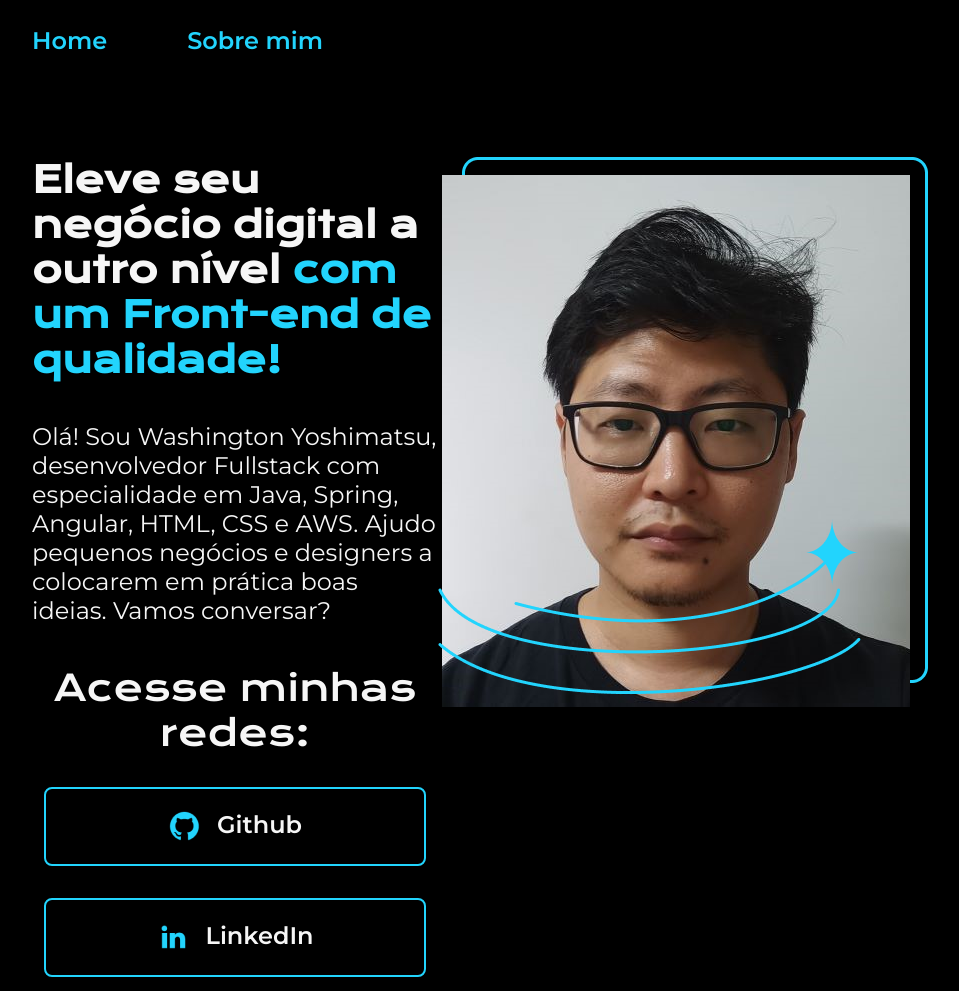
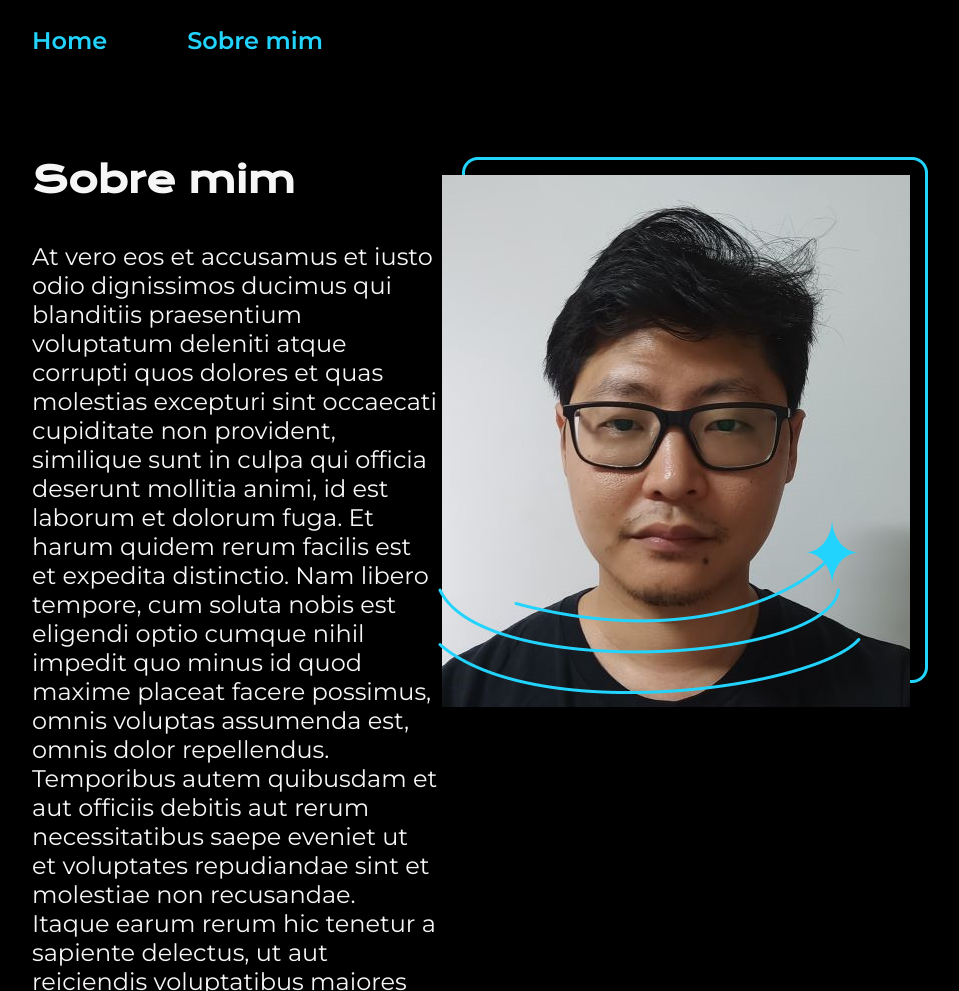
Before and after one commit to wkyoshimatsu/portifolio, a plain HTML site: page pages/about.html in a window 1280 px wide. Shown: the top 991 px of the page, without its empty margins (160-1119 px from the left). Drawn offline with nearby package versions, Linux system fonts and the light colour scheme.

Commit message:
Inserir conteúdo no about.html

```diff
--- a/pages/about.html
+++ b/pages/about.html
@@ -17,19 +17,10 @@
 
     <main class="apresentacao">
         <section class="apresentacao__conteudo">
-            <h1 class="apresentacao__conteudo__titulo">Eleve seu negócio digital a outro nível <strong class="titulo-destaque">com um Front-end de qualidade!</strong></h1>
-            <p class="apresentacao__conteudo__descricao">Olá! Sou Washington Yoshimatsu, desenvolvedor Fullstack com especialidade em Java, Spring, Angular, HTML, CSS e AWS. Ajudo pequenos negócios e designers a colocarem em prática boas ideias. Vamos conversar?</p>
-            <div class="apresentacao__links">
-                <h2 class="apresentacao__links__titulo">Acesse minhas redes:</h2>
-                <a class="apresentacao__links__link" href="https://github.com/wkyoshimatsu">
-                    <img src="/assets/images/github.png" alt="Logo do Github em azul">
-                    Github
-                </a>
-                <a class="apresentacao__links__link" href="https://www.linkedin.com/in/washington-yoshimatsu/">
-                    <img src="/assets/images/linkedin.png" alt="Logo do LinkedIn">
-                    LinkedIn
-                </a>
-            </div>
+            <h1 class="apresentacao__conteudo__titulo">Sobre mim</h1>
+            <p class="apresentacao__conteudo__descricao">At vero eos et accusamus et iusto odio dignissimos ducimus qui blanditiis praesentium voluptatum deleniti atque corrupti quos dolores et quas molestias excepturi sint occaecati cupiditate non provident, similique sunt in culpa qui officia deserunt mollitia animi, id est laborum et dolorum fuga.
+
+                Et harum quidem rerum facilis est et expedita distinctio. Nam libero tempore, cum soluta nobis est eligendi optio cumque nihil impedit quo minus id quod maxime placeat facere possimus, omnis voluptas assumenda est, omnis dolor repellendus. Temporibus autem quibusdam et aut officiis debitis aut rerum necessitatibus saepe eveniet ut et voluptates repudiandae sint et molestiae non recusandae. Itaque earum rerum hic tenetur a sapiente delectus, ut aut reiciendis voluptatibus maiores alias consequatur aut perferendis doloribus asperiores ipsum delis forum birol parela maxime infena. Excepteur sint occaecat cupidatat non.</p>
         </section>
         <img src="/assets/images/image.png" alt="Foto de rosto - Washington Yoshimatsu">
     </main>
```
